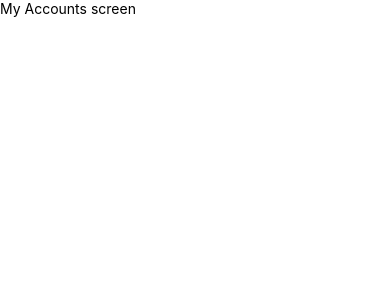
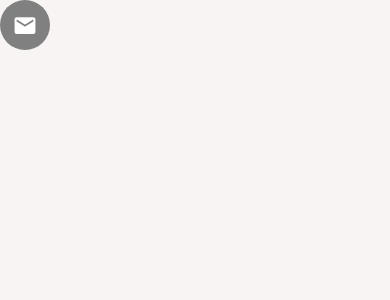
Before and after one commit to Max-256/OverIt, a React Native app: screen / in a window 390 px wide. Shown: the top 300 px of the page. Built offline with nearby package versions, Linux system fonts and the light colour scheme.

Commit message:
build the icon component

```diff
--- /dev/null
+++ b/app/components/Icon.js
@@ -0,0 +1,30 @@
+import React from "react";
+import { View, StyleSheet } from "react-native";
+import { MaterialCommunityIcons } from "@expo/vector-icons";
+
+function Icon({
+  name,
+  size = 40,
+  backgroundColor = "black",
+  iconColor = "white",
+}) {
+  return (
+    <View
+      style={{
+        width: size,
+        height: size,
+        borderRadius: size / 2,
+        backgroundColor,
+        iconColor,
+        justifyContent: "center",
+        alignItems: "center",
+      }}
+    >
+      <MaterialCommunityIcons color={iconColor} size={size / 2} name={name} />
+    </View>
+  );
+}
+
+const styles = StyleSheet.create({});
+
+export default Icon;
--- a/app/components/ListItem.js
+++ b/app/components/ListItem.js
@@ -5,12 +5,19 @@ import colors from "../config/colors";
 import { GestureHandlerRootView } from "react-native-gesture-handler";
 import Swipable from "react-native-gesture-handler/Swipeable";
 
-function ListItem({ image, title, subtitle, onPress, renderRightActions }) {
+function ListItem({
+  image,
+  title,
+  subtitle,
+  onPress,
+  renderRightActions,
+  style,
+}) {
   return (
     <GestureHandlerRootView>
       <Swipable renderRightActions={renderRightActions}>
         <TouchableHighlight underlayColor={colors.light} onPress={onPress}>
-          <View style={styles.container}>
+          <View style={[styles.container, style]}>
             <Image source={image} style={styles.image} />
 
             <View style={styles.details}>
--- a/app/components/Screen.js
+++ b/app/components/Screen.js
@@ -2,8 +2,8 @@ import React from "react";
 import Constants from "expo-constants";
 import { SafeAreaView, StyleSheet } from "react-native";
 
-export default function Screen({ children }) {
-  return <SafeAreaView style={styles.screen}>{children}</SafeAreaView>;
+export default function Screen({ children, style }) {
+  return <SafeAreaView style={[styles.screen, style]}>{children}</SafeAreaView>;
 }
 
 const styles = StyleSheet.create({
--- a/app/screens/MyAccountScreen.js
+++ b/app/screens/MyAccountScreen.js
@@ -1,14 +1,24 @@
 import React from "react";
-import { Text } from "react-native";
+import { FlatList, Text } from "react-native";
 import { View, StyleSheet } from "react-native";
 import Screen from "../components/Screen";
+import ListItem from "../components/ListItem";
+import colors from "../config/colors";
+import { MaterialCommunityIcons } from "@expo/vector-icons";
+import Icon from "../components/Icon";
 
 function MyAccountScreen(props) {
   return (
-    <Screen>
-      <Text>My Accounts screen</Text>
+    <Screen style={styles.container}>
+      <Icon name="email" size={50} backgroundColor="gray" iconColor="white" />
     </Screen>
   );
 }
 
+const styles = StyleSheet.create({
+  container: {
+    backgroundColor: colors.light,
+  },
+});
+
 export default MyAccountScreen;
```
